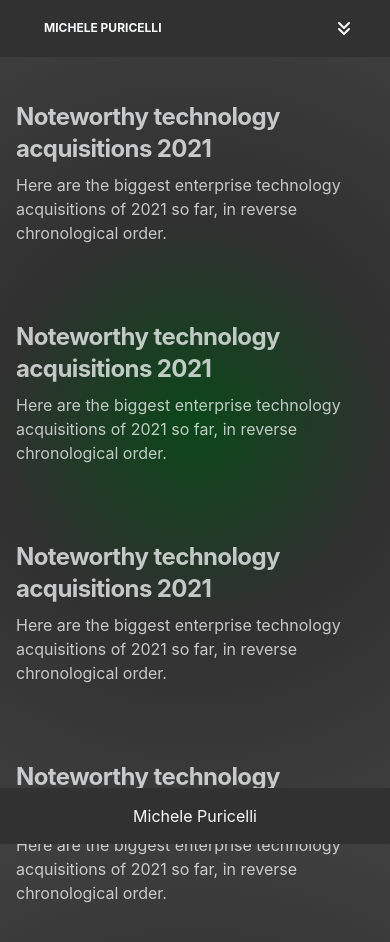
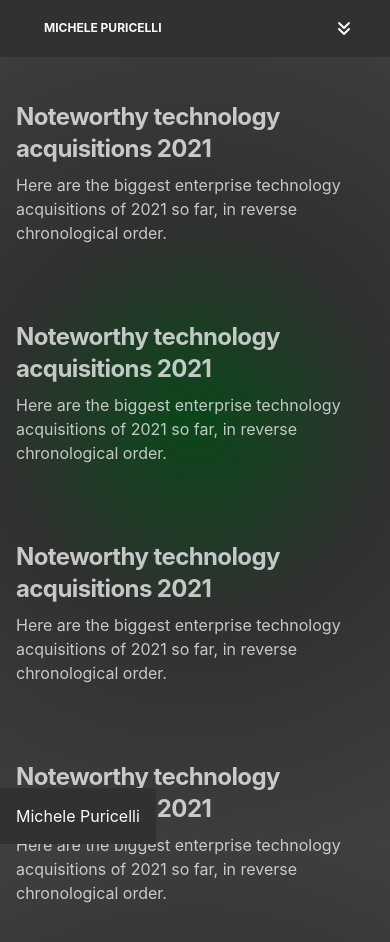
Before and after one commit to MikeBurton89/portfolio-nextjs, a Next.js app: page /Projects in a window 390 px wide. Shown: the top 942 px of the page. Built offline with nearby package versions, Linux system fonts and the light colour scheme.

Commit message:
fixed issue with projects page

```diff
--- a/components/Footer.js
+++ b/components/Footer.js
@@ -3,7 +3,7 @@ import Link from 'next/dist/client/link'
 
 export const Footer = () => {
     return (
-        <footer className="w-full fixed bottom-0 bg-dark-grey text-center lg:text-left">
+        <footer className="w-auto fixed bottom-0 bg-dark-grey text-center lg:text-left">
             <div className="text-white bg-dark-grey text-center p-4">
                 <Link className="text-white" href="/">Michele Puricelli</Link>
             </div>
--- a/components/Project.js
+++ b/components/Project.js
@@ -8,7 +8,7 @@ const Project = () => {
         <div>
             <LayoutCard>
                 {/* <Image objectFit="contain" className="object-cover w-full h-96 rounded-t-lg md:h-auto md:w-48 md:rounded-none md:rounded-l-lg" src={computer} alt="" /> */}
-                <div className="flex flex-col p-4 leading-normal">
+                <div className="flex flex-col p-4 ">
                     <h5 className="mb-2 text-2xl font-bold tracking-tight text-gray-900 dark:text-white">Noteworthy technology acquisitions 2021</h5>
                     <p className="mb-3 font-normal text-gray-700 dark:text-gray-400">Here are the biggest enterprise technology acquisitions of 2021 so far, in reverse chronological order.</p>
                 </div>
--- a/components/UI/LayoutCard.js
+++ b/components/UI/LayoutCard.js
@@ -2,7 +2,7 @@ import React from 'react'
 
 const LayoutCard = (props) => {
     return (
-        <div className="flex my-4 flex-col items-center bg-transparent text-white rounded opacity-75 md:flex-row md:max-w-xl lg:mx-4">
+        <div className="flex my-4 flex-col items-center bg-transparent text-white rounded opacity-75 md:max-w-xl lg:mx-4">
             {props.children}
         </div>
     )
--- a/components/UI/LayoutContainer.js
+++ b/components/UI/LayoutContainer.js
@@ -2,7 +2,7 @@ import React from 'react'
 
 const LayoutContainer = (props) => {
     return (
-        <div className="flex flex-col container mx-auto items-center h-5/6 align-middle">{props.children}</div>
+        <div className="flex flex-col container mx-auto items-center align-middle">{props.children}</div>
     )
 }
 
--- a/pages/Projects.js
+++ b/pages/Projects.js
@@ -8,10 +8,10 @@ const Projects = () => {
         <>
             <Fade>
                 <LayoutContainer >
-                    <Fade left><Project /></Fade>
-                    <Fade right><Project /></Fade>
-                    <Fade left><Project /></Fade>
-                    <Fade right><Project /></Fade>
+                    <Project />
+                    <Project />
+                    <Project />
+                    <Project />
                 </LayoutContainer>
             </Fade>
 
```
